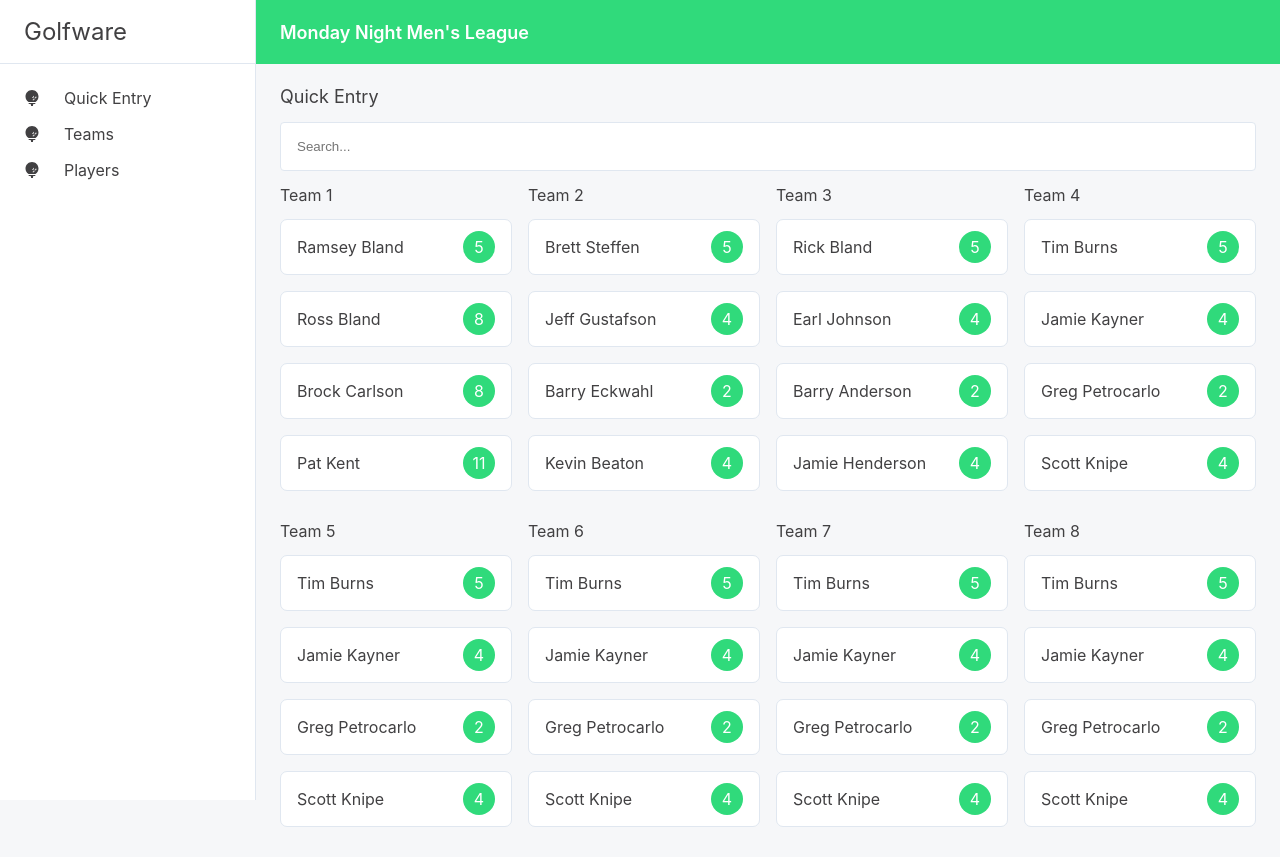
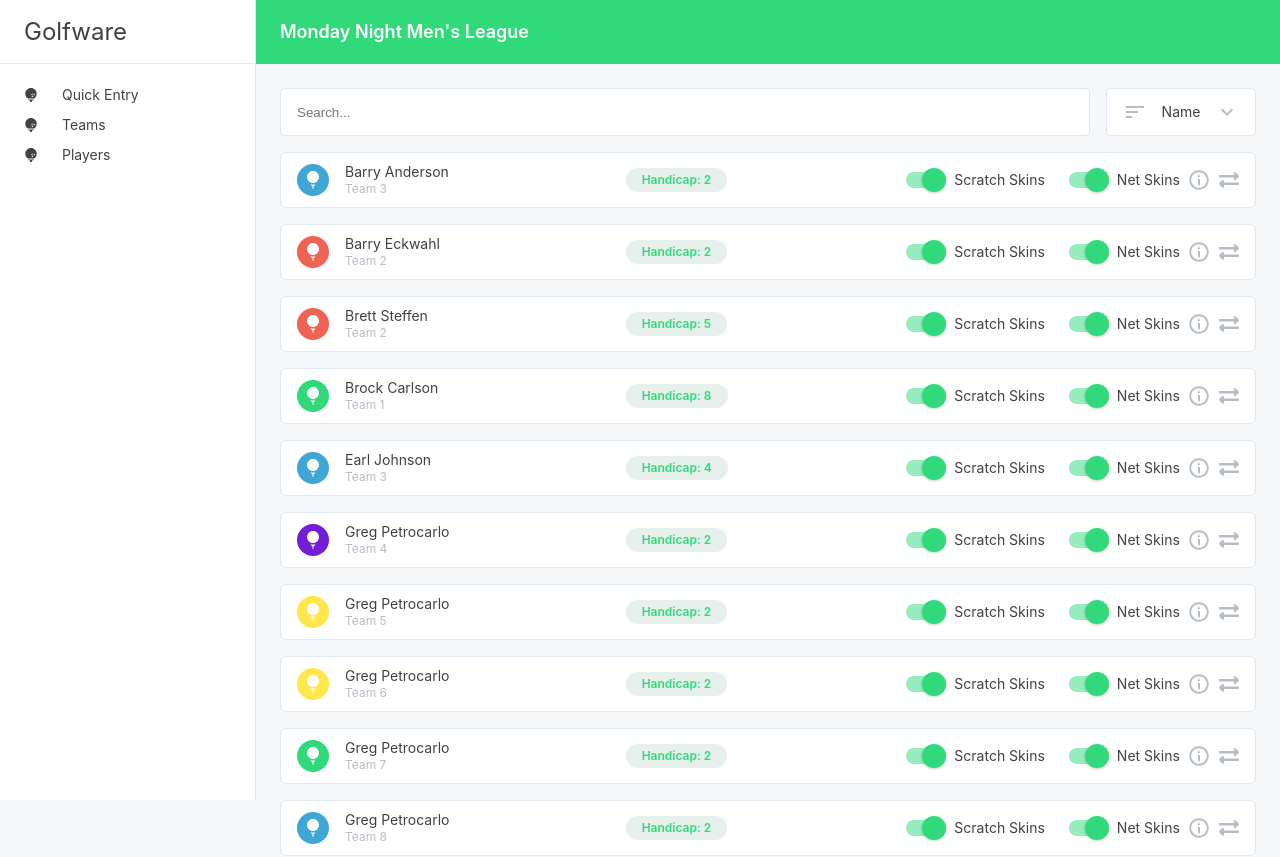
Before and after one commit to yesmar2/golfware-webapp, a React (Create React App) app: page /quickentry in a window 1280 px wide. Shown: the top 857 px of the page. Built offline with nearby package versions, Linux system fonts and the light colour scheme.

Commit message:
Score Entry work

```diff
--- /dev/null
+++ b/src/HandicapChip.js
@@ -0,0 +1,25 @@
+import React from 'react';
+import styled from 'styled-components';
+
+const Container = styled.div`
+    display: inline-flex;
+    align-items: center;
+    height: 24px;
+    background-color: #e7f1ec;
+    color: ${props => props.theme.colors.green};
+    padding-left: ${props => props.theme.spacingMedium};
+    padding-right: ${props => props.theme.spacingMedium};
+    border-radius: 12px;
+    font-size: 12px;
+    font-weight: 600;
+`;
+
+const HandicapChip = ({ handicap }) => {
+    return (
+        <Container>
+            Handicap: {handicap}
+        </Container>
+    );
+}
+
+export default HandicapChip;
--- a/src/PlayerCard.js
+++ b/src/PlayerCard.js
@@ -1,28 +1,63 @@
 import React from 'react';
 import styled from 'styled-components';
 import Paper from './Paper';
+import TeamLogo from './TeamLogo';
+import HandicapChip from './HandicapChip';
+import ToggleSwitch from './ToggleSwitch';
+import { FaExchangeAlt } from 'react-icons/fa';
+import { IoMdInformationCircleOutline } from 'react-icons/io';
 
 const Container = styled(Paper)`
     display: flex;
     align-items: center;
     height: 56px;
+    padding-left: ${props => props.theme.spacingMedium};
+    padding-right: ${props => props.theme.spacingMedium};
+    cursor: pointer;
+
+    :hover {
+        border-color: ${props => props.theme.colors.green};
+    }
 `;
 
-const Handicap = styled.div`
-    border-radius: 50%;
-    display: flex;
-    justify-content: center;
-    align-items: center
-    margin-right: ${props => props.theme.spacingMedium};
-    background: ${props => props.theme.colors.green};
-    color: #fff;
-    height: ${props => props.theme.spacingHuge};
-    width: ${props => props.theme.spacingHuge};
+const NameContainer = styled.div`
+    flex: 1;
+    margin-left: ${props => props.theme.spacingMedium};
 `;
 
 const Name = styled.div`
+    margin-bottom: ${props => props.theme.spacingTiny};
+`;
+
+const Team = styled.div`
+    font-size: 12px;
+    color: ${props => props.theme.colors.grey[300]};
+`;
+
+const HandicapContainer = styled.div`
     flex: 1;
-    margin-left: ${props => props.theme.spacingMedium};
+`;
+
+const SkinsContainer = styled.div`
+    flex: 1;
+    display: flex;
+`;
+
+const SubstitutionIcon = styled(FaExchangeAlt)`
+    color: ${props => props.theme.colors.grey[300]};
+    height: 20px;
+    width: 20px;
+`;
+
+const InfoIcon = styled(IoMdInformationCircleOutline)`
+    color: ${props => props.theme.colors.grey[300]};
+    margin-right: ${props => props.theme.spacingSmall};
+    height: 24px;
+    width: 24px;
+`;
+
+const StyledToggleSwitch = styled(ToggleSwitch)`
+    margin-right: ${props => props.theme.spacingLarge};
 `;
 
 class PlayerCard extends React.Component {
@@ -31,28 +66,36 @@ class PlayerCard extends React.Component {
     }
 
     render() {
-        const { name, handicap, className } = this.props;
+        const {
+            name,
+            teamNumber,
+            teamColor,
+            handicap,
+            className
+        } = this.props;
 
         return (
             <Container
                 className={className}
                 onClick={this.onClick}>
-                <Name>
-                    {name}
-                </Name>
-                <Handicap>
-                    {handicap}
-                </Handicap>
-                {/* <Entry />
-                <Entry />
-                <Entry />
-                <Entry />
-                <Entry />
-                <Entry />
-                <Entry />
-                <Entry />
-                <Entry />
-                <Entry /> */}
+                <TeamLogo color={teamColor} />
+                <NameContainer>
+                    <Name>
+                        {name}
+                    </Name>
+                    <Team>
+                        Team {teamNumber}
+                    </Team>
+                </NameContainer>
+                <HandicapContainer>
+                    <HandicapChip handicap={handicap} />
+                </HandicapContainer>
+                <SkinsContainer>
+                    <StyledToggleSwitch label="Scratch Skins" />
+                    <ToggleSwitch label="Net Skins" />
+                </SkinsContainer>
+                <InfoIcon />
+                <SubstitutionIcon />
             </Container>
         );
     }
--- a/src/QuickEntry.js
+++ b/src/QuickEntry.js
@@ -1,45 +1,24 @@
 import React, { Component } from 'react';
-import { Route } from 'react-router-dom';
 import styled from 'styled-components';
+import Search from './Search';
+import SortDropdown from './SortDropdown';
 import PlayerCard from './PlayerCard';
-import Search from './Search';
 import data from './data.json';
 
 const Container = styled.div`
 
 `;
 
-const Teams = styled.div`
-    display: grid;
-    grid-template-columns: repeat(4, 1fr);
-    grid-gap: ${props => props.theme.spacingMedium};
+const SearchSortContainer = styled.div`
+    display: flex;
 `;
 
-const Team = styled.div`
-
-`;
-
-const Players = styled.div`
-    display: flex;
-    flex-direction: column;
+const SearchStyled = styled(Search)`
+    flex: 1;
+    margin-right: ${props => props.theme.spacingMedium};
 `;
 
 const PlayerCardStyled = styled(PlayerCard)`
-    margin-bottom: ${props => props.theme.spacingMedium};
-`;
-
-
-const Heading = styled.h3`
-    line-height: 18px;
-    font-size: 18px;
-    font-weight: normal;
-    margin-bottom: ${props => props.theme.spacingMedium};
-`;
-
-const TeamHeading = styled.h4`
-    line-height: 16px;
-    font-size: 16px;
-    font-weight: normal;
     margin-bottom: ${props => props.theme.spacingMedium};
 `;
 
@@ -62,30 +41,28 @@ class QuickEntry extends Component {
 
         return (
             <Container>
-                <Heading>Quick Entry</Heading>
-                <Search onChange={this.onChange} />
-                <Teams>
-                    {data.teams
-                        .filter(team => players.some(player => player.teamId === team.id))
-                        .map(team => (
-                        <Team>
-                            <TeamHeading>Team {team.id}</TeamHeading>
-                            <Players>
+                <SearchSortContainer>
+                    <SearchStyled onChange={this.onChange} />
+                    <SortDropdown />
+                </SearchSortContainer>
                 {players
-                                    .filter(player => player.teamId === team.id)
+                    .sort((a,b) => {
+                        if(a.name < b.name) { return -1; }
+                        if(a.name > b.name) { return 1; }
+                        return 0;
+                    })
                     .map(player => {
+                    const team = data.teams.find(team => team.id === player.teamId);
                         return (
                             <PlayerCardStyled
                                 key={player.id}
                                 name={player.name}
+                                teamNumber={team.number}
+                                teamColor={team.color}
                                 handicap={player.handicap} />
                         );
                     }
                 )}
-                            </Players>
-                        </Team>
-                    ))}
-                </Teams>
             </Container>
         );
     }
--- a/src/Search.js
+++ b/src/Search.js
@@ -4,20 +4,24 @@ import Input from './Input';
 
 const Container = styled(Input)`
     width: 100%;
+    height: 48px;
     display: flex;
+    align-items: center;
     border: 1px solid ${props => props.theme.colors.grey[200]};
-    padding: ${props => props.theme.spacingMedium};
+    padding-left: ${props => props.theme.spacingMedium};
+    padding-right: ${props => props.theme.spacingMedium};
     margin-bottom: ${props => props.theme.spacingMedium};
     border-radius: 4px;
 `;
 
 const Search = props => {
-    const { onChange } = props;
+    const { onChange, className } = props;
 
     return (
         <Container
             placeholder="Search..."
-            onChange={onChange}>
+            onChange={onChange}
+            className={className}>
 
         </Container>
     );
--- /dev/null
+++ b/src/SortDropdown.js
@@ -0,0 +1,42 @@
+import React, { Component } from 'react';
+import styled from 'styled-components';
+import Paper from './Paper';
+import { MdSort, MdExpandMore } from 'react-icons/md';
+
+const Container = styled(Paper)`
+    height: 48px;
+    width: 150px;
+    display: flex;
+    align-items: center;
+    justify-content: space-between;
+    padding-left: ${props => props.theme.spacingMedium};
+    padding-right: ${props => props.theme.spacingMedium};
+    border-radius: 4px;
+`;
+
+const SortIcon = styled(MdSort)`
+    color: ${props => props.theme.colors.grey[300]};
+    height: 24px;
+    width: 24px;
+`;
+
+const ExpandMoreIcon = styled(MdExpandMore)`
+    color: ${props => props.theme.colors.grey[300]};
+    height: 24px;
+    width: 24px;
+`;
+
+class SortDropdown extends Component {
+    render() {
+        return (
+            <Container>
+                <SortIcon />
+                <span>Name</span>
+                <ExpandMoreIcon />
+            </Container>
+
+        );
+    }
+}
+
+export default SortDropdown;
--- /dev/null
+++ b/src/TeamLogo.js
@@ -0,0 +1,23 @@
+import React from 'react';
+import styled from 'styled-components';
+import { GolfBall } from './icons';
+
+const Container = styled.div`
+    display: flex;
+    align-items: center;
+    justify-content: center;
+    height: 32px;
+    width: 32px;
+    background-color: ${props => props.theme.colors[props.color]};
+    border-radius: 50%;
+`;
+
+const TeamLogo = ({ color }) => {
+    return (
+        <Container color={color}>
+            <GolfBall />
+        </Container>
+    );
+}
+
+export default TeamLogo;
--- /dev/null
+++ b/src/ToggleSwitch.js
@@ -0,0 +1,99 @@
+import React, { Component } from 'react';
+import styled from 'styled-components';
+
+const Container = styled.div`
+    display: flex;
+    align-items: center;
+`;
+
+const ToggleLabel = styled.label`
+    position: relative;
+    display: inline-block;
+    width: 40px;
+    height: 16px;
+
+    input {
+        opacity: 0;
+        width: 0;
+        height: 0;
+    }
+`;
+
+const Slider = styled.span`
+    position: absolute;
+    cursor: pointer;
+    top: 0;
+    left: 0;
+    right: 0;
+    bottom: 0;
+    background-color: ${props => props.theme.colors.grey[200]};
+    transition: .4s;
+    border-radius: 8px;
+
+    ::before {
+        position: absolute;
+        content: "";
+        height: 24px;
+        width: 24px;
+        bottom: -4px;
+        background-color: #fff;
+        transition: .4s;
+        border-radius: 50%;
+        box-shadow: 0px 1px 3px 0px rgba(0,0,0,0.2);
+    }
+`;
+
+const Input = styled.input`
+    :checked + ${Slider} {
+        background-color: #97ecbd;
+    }
+
+    :focus + ${Slider} {
+        box-shadow: 0 0 1px ${props => props.theme.colors.green};
+    }
+
+    :checked + ${Slider}::before {
+        transform: translateX(16px);
+        background-color: ${props => props.theme.colors.green};
+    }
+`;
+
+const StyledLabel = styled.label`
+    margin-left: ${props => props.theme.spacingSmall};
+    font-size: 14px;
+`;
+
+class ToggleSwitch extends Component {
+    state = {
+        checked: true
+    }
+
+    onChange = (event) => {
+        this.setState({
+          checked: event.target.checked
+        });
+    }
+
+    render() {
+        const { checked } = this.state;
+        const { label, className } = this.props;
+
+        return (
+            <Container className={className}>
+                <ToggleLabel>
+                    <Input
+                        type="checkbox"
+                        checked={checked}
+                        onChange={this.onChange} />
+                    <Slider />
+                </ToggleLabel>
+                <StyledLabel>
+                    {label}
+                </StyledLabel>
+            </Container>
+
+        );
+    }
+}
+
+export default ToggleSwitch;
--- /dev/null
+++ b/src/icons/index.js
@@ -0,0 +1,17 @@
+import React from 'react';
+
+const GolfBall = ({ className }) => (
+    <svg
+        width="12"
+        height="18"
+        viewBox="0 0 12 18"
+        fill="none" xmlns="http://www.w3.org/2000/svg"
+        className={className}>
+        <path fill-rule="evenodd" clip-rule="evenodd" d="M3.5 13.5L5.53791 15.7151V18H6.46209V15.7151L8.5 13.5H3.5Z" fill="white"/>
+        <path d="M12 6C12 9.31371 9.31371 12 6 12C2.68629 12 0 9.31371 0 6C0 2.68629 2.68629 0 6 0C9.31371 0 12 2.68629 12 6Z" fill="white"/>
+    </svg>
+)
+
+export {
+    GolfBall
+}
--- a/src/index.js
+++ b/src/index.js
@@ -20,6 +20,7 @@ const theme = {
             500: "#414042"
         }
     },
+    spacingTiny: "4px",
     spacingSmall: "8px",
     spacingMedium: "16px",
     spacingLarge: "24px",
@@ -48,6 +49,8 @@ const GlobalStyle = createGlobalStyle`
         -moz-osx-font-smoothing: grayscale;
         color: ${props => props.theme.colors.grey[500]};
         background: ${props => props.theme.colors.grey[100]};
+        font-size: 14px;
+        line-height: 1;
     }
 
     #root {
```
Also changed, not shown: src/data.json (+5 -5 lines). Lines whose indentation alone changed are shown as unchanged.
